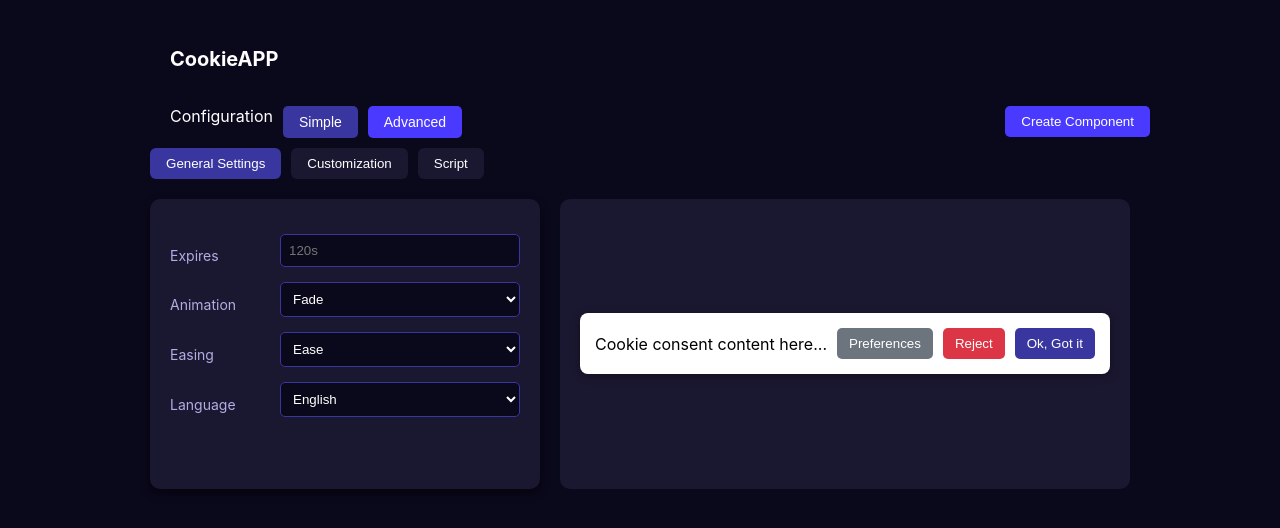
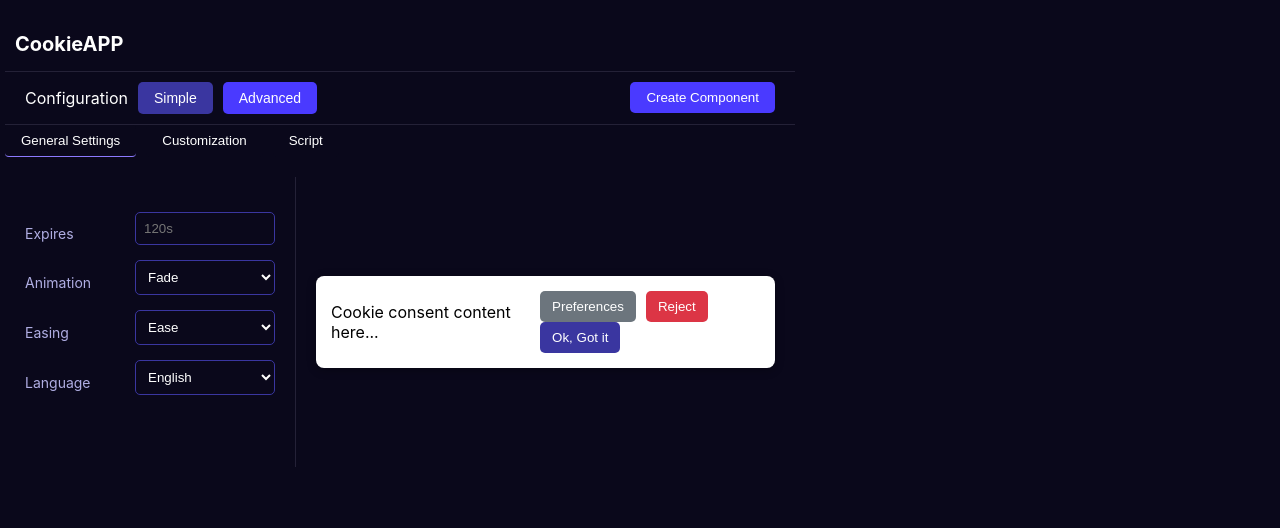
Before and after one commit to AbinJoseph007/consentbit, a React app: page / in a window 1280 px wide. Shown: the top 528 px of the page. Built offline with nearby package versions, Linux system fonts and the light colour scheme.

Commit message:
design changes

```diff
--- a/src/components/Customization.tsx
+++ b/src/components/Customization.tsx
@@ -3,7 +3,7 @@ import React from "react";
 const Customization: React.FC = () => {
     return (
     <>
-    <div>Customization Component</div>
+    <div>Customization Component here for more</div>
     </>
 );
 
--- a/src/style/styless.css
+++ b/src/style/styless.css
@@ -5,31 +5,32 @@ body {
     font-family: 'Inter', sans-serif;
     margin: 0;
     padding: 0;
+    width: 800px;
 }
 
 /* App Container */
 .app {
-    padding: 20px;
+    padding: 5px;
 }
 
 /* Header */
 h2 {
     font-size: 20px;
-    margin-bottom: 15px;
+    margin-bottom: 5px;
 }
 
 /* Top Navigation */
 .navbar {
     display: flex;
     justify-content: space-between;
-    padding: 10px 20px;
+    padding: 10px 10px;
     align-items: center;
     background: #0A081B;
-    width: 740px;
+    border-bottom: 1px solid #242137; /* Default transparent border */
 }
 
 .navbar button {
-    background: #7066B5;
+    background: rgba(112, 102, 181, 0.29);
     color: white;
     padding: 8px 16px;
     border: none;
@@ -43,11 +44,12 @@ h2 {
     justify-content:space-between;
     background: #0A081B;
     padding: 10px 20px;
-    width: 100%;
+    border-bottom: 1px solid #242137; /* Default transparent border */
 }
 
 .mode-switch {
     display: flex;
+    align-items: center;
     gap: 10px;
 }
 
@@ -83,38 +85,30 @@ h2 {
 }
 
 .tabs button {
-    background: #1A1730;
+    background: #0A081B;
     color: #FFF;
     border: none;
     padding: 8px 16px;
     cursor: pointer;
-    border-radius: 6px;
+    border-bottom: 1px solid transparent; /* Default transparent border */
 }
 
 .tabs button.active {
-    background: #3A36A0;
+    border-bottom: 1px solid #8C79FF; /* Active tab bottom border */
 }
-
-/* Content Layout
-.content {
-    display: flex;
-    gap: 20px;
-    align-items: flex-start;
-} */
-
 .container{
     display: flex;
-    gap: 20px;
+    /* gap: 1px; */
 }
 
 /* Settings Panel */
 .settings-panel {
-    background: #1A1730;
+    /* background: #1A1730; */
     padding: 20px;
-    border-radius: 10px;
-    width: 350px;
-    box-shadow: 0 4px 10px rgba(0, 0, 0, 0.5);
+    width: 250px;
+    /* box-shadow: 0 4px 10px rgba(0, 0, 0, 0.5); */
     flex-shrink: 0; /* Prevent shrinking */
+    border-right: 1px solid #242137; /* Default transparent border */
 }
 
 .settings-panel label {
@@ -164,10 +158,9 @@ h2 {
 
 /* Preview Panel */
 .preview-panel {
-    background: #1A1730;
+    /* background: #1A1730; */
     flex-grow: 1;
     padding: 20px;
-    border-radius: 10px;
     display: flex;
     align-items: center;
     justify-content: center;
```
Also changed, not shown: public/bundle.js.
